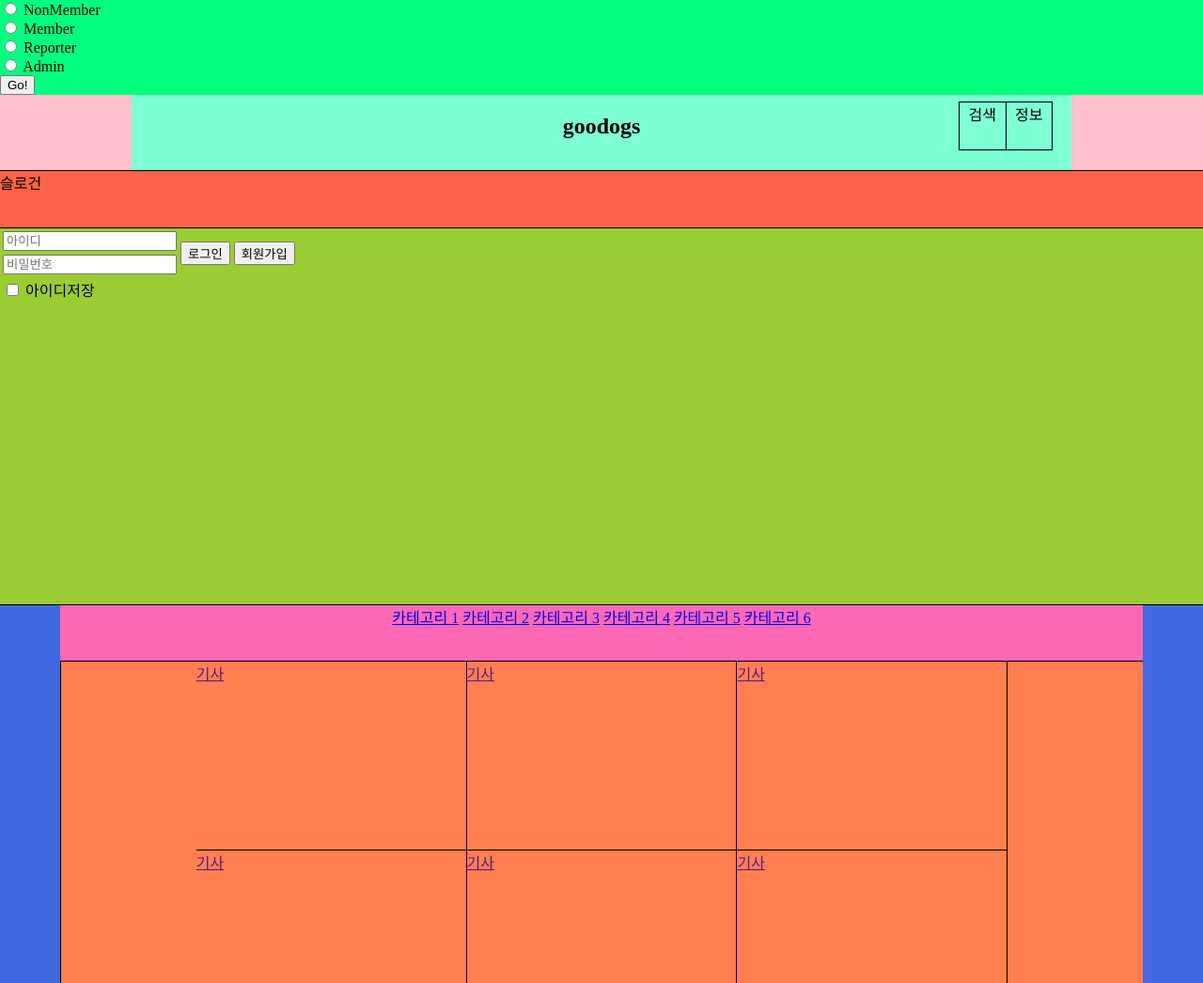
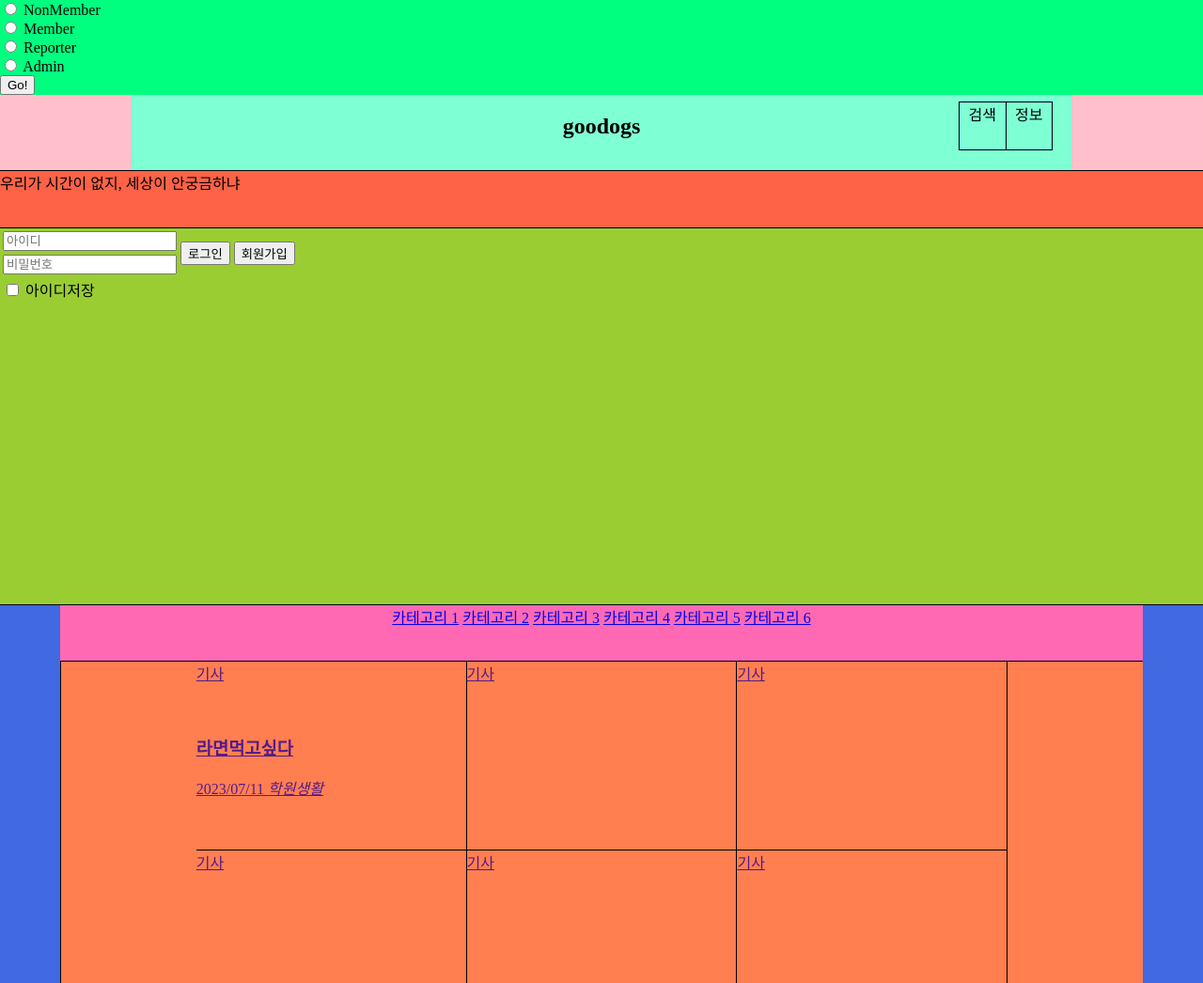
Before and after one commit to ssusss/goodogs, a Java web app: page / in a window 1280 px wide. Shown: the top 1046 px of the page at 94% size. Run offline with Tomcat 11, a stand-in JSP engine, Linux system fonts and the light colour scheme.

Commit message:
멤버 패키지, 뉴스 패키지 및 jsp 생성

```diff
--- a/src/main/webapp/WEB-INF/views/common/header.jsp
+++ b/src/main/webapp/WEB-INF/views/common/header.jsp
@@ -52,7 +52,7 @@ String easyLoginMember = (String) session.getAttribute("EasyLoginMember");
 			<%
 			if (easyLoginMember == null || easyLoginMember.equals("NonMember")) {
 			%>
-			<div class="bannerContainerUpper" role="banner">슬로건</div>
+			<div class="bannerContainerUpper" role="banner"> 우리가 시간이 없지, 세상이 안궁금하냐 </div>
 			<div class="bannerContainerLower">
 				<div class="loginContainer">
 					<form id="loginFrm" name="loginFrm" action="" method="post">
@@ -120,7 +120,6 @@ String easyLoginMember = (String) session.getAttribute("EasyLoginMember");
 				</nav>
 			</div>
 
-
 			<%
 			}
 			%>
--- a/src/main/webapp/index.jsp
+++ b/src/main/webapp/index.jsp
@@ -16,7 +16,18 @@
 
 
 	<div class="posts">
-		<a class="card" href="">기사</a>
+		<a class="card" href="">기사 <!-- a태그 : 전체박스 -->
+			<div class="card-inner"> <!-- 박스 안 내용물 -->
+				<figure class="card-thumbnail"> <!-- 기사 썸네일 -->
+					<img src="" alt>
+				</figure>
+				<div class="card-body"><!-- 기사 제목/날짜/카테고리 박스 -->
+					<h3 class="card-title">라면먹고싶다</h3> <!-- 기사 제목 -->
+					<time class="card-date">2023/07/11</time> <!-- 기사 날짜 -->
+					<i class="card-category">학원생활</i> <!-- 기사 카테고리 -->
+				</div>
+			</div>
+		</a>
 		<a class="card" href="">기사</a>
 		<a class="card" href="">기사</a>
 		<a class="card" href="">기사</a>
```
Also changed, not shown: src/main/webapp/WEB-INF/views/member/memberInfo.jsp (added, +12 -0 lines), src/main/webapp/WEB-INF/views/member/memberRegister.jsp (added, +12 -0 lines).
